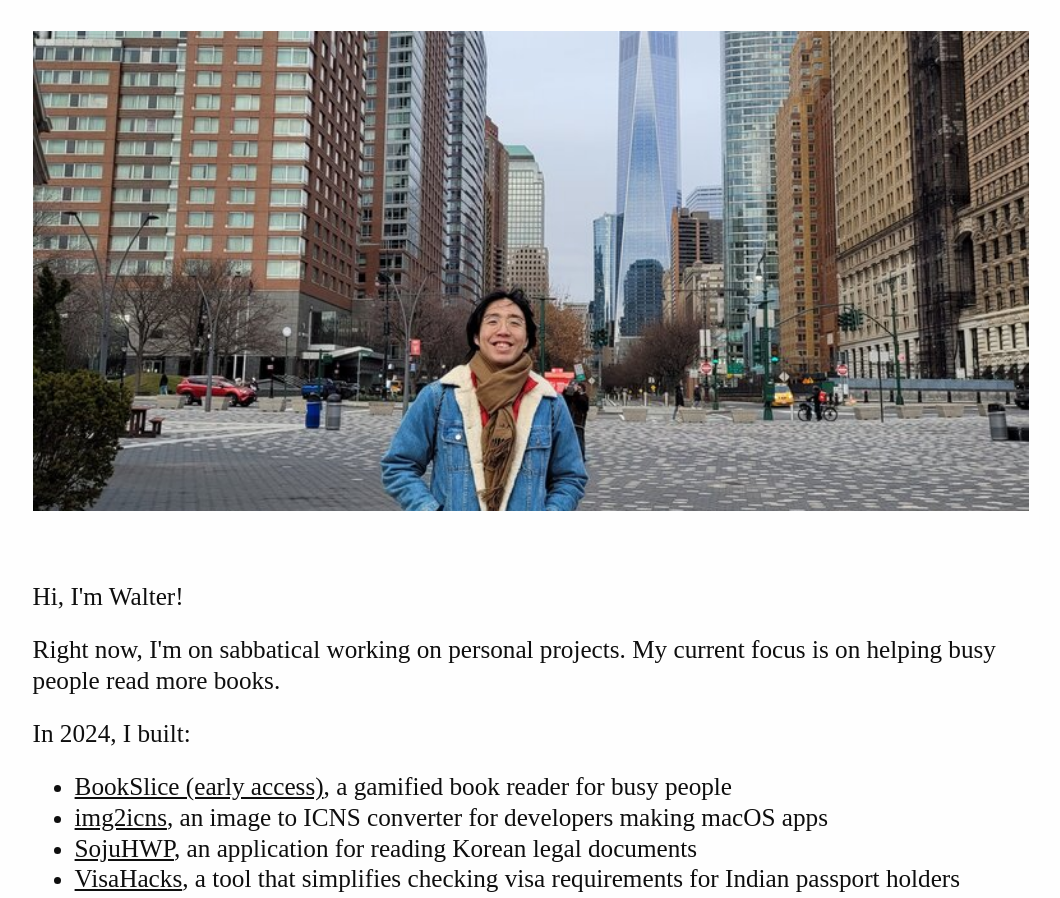
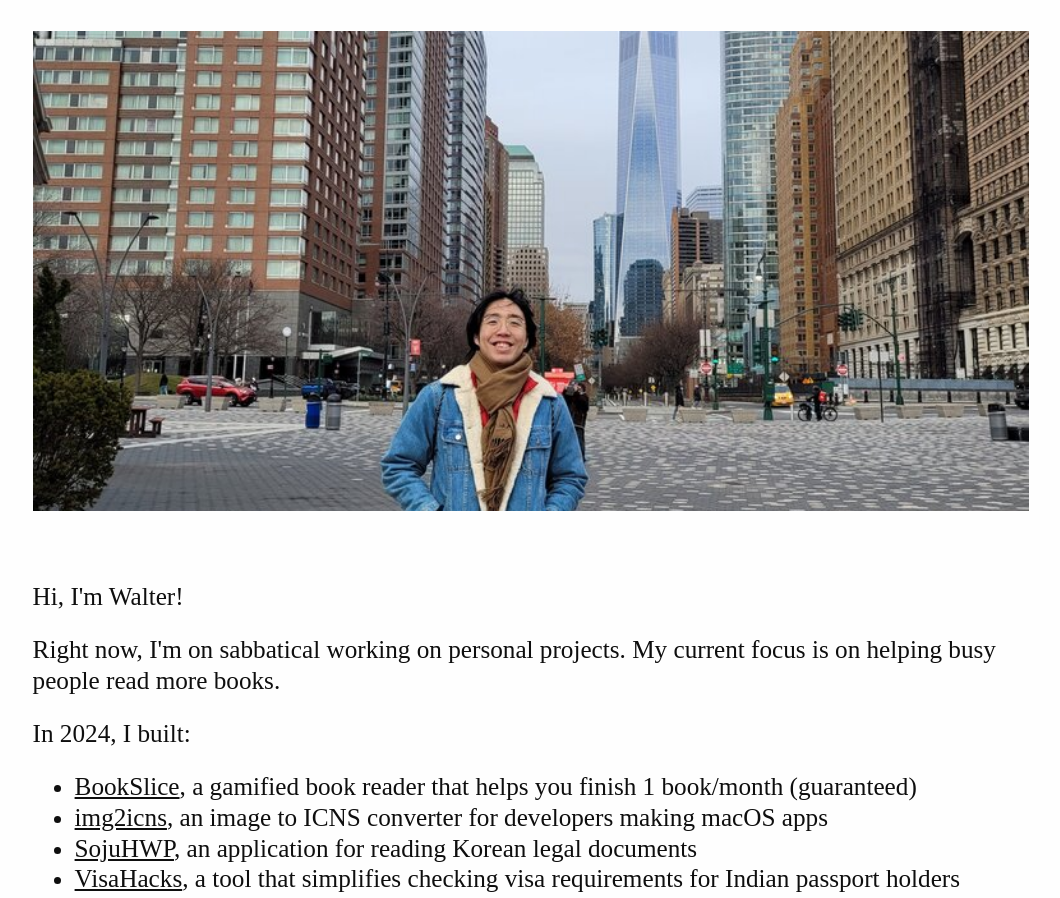
Before and after one commit to watate/watate.github.io, a plain HTML site: page index.html in a window 1280 px wide. Shown: the top 898 px of the page, without its empty margins (109-1169 px from the left). Drawn offline with Linux system fonts and the light colour scheme; a web font is replaced by a local one.

Commit message:
Update bookslice line

```diff
--- a/index.html
+++ b/index.html
@@ -35,7 +35,7 @@
             <p>Right now, I'm on sabbatical working on personal projects. My current focus is on helping busy people read more books.</p>
             <p>In 2024, I built:</p>
             <ul>
-                <li><a href="https://bookslice.app/" target="_blank">BookSlice (early access)</a>, a gamified book reader for busy people</li>
+                <li><a href="https://bookslice.app/" target="_blank">BookSlice</a>, a gamified book reader that helps you finish 1 book/month (guaranteed)</li>
                 <li><a href="https://img2icns.com/" target="_blank">img2icns</a>, an image to ICNS converter for developers making macOS apps</li>
                 <li><a href="./soju/index.html" target="_blank">SojuHWP</a>, an application for reading Korean legal
                     documents</li>
```
